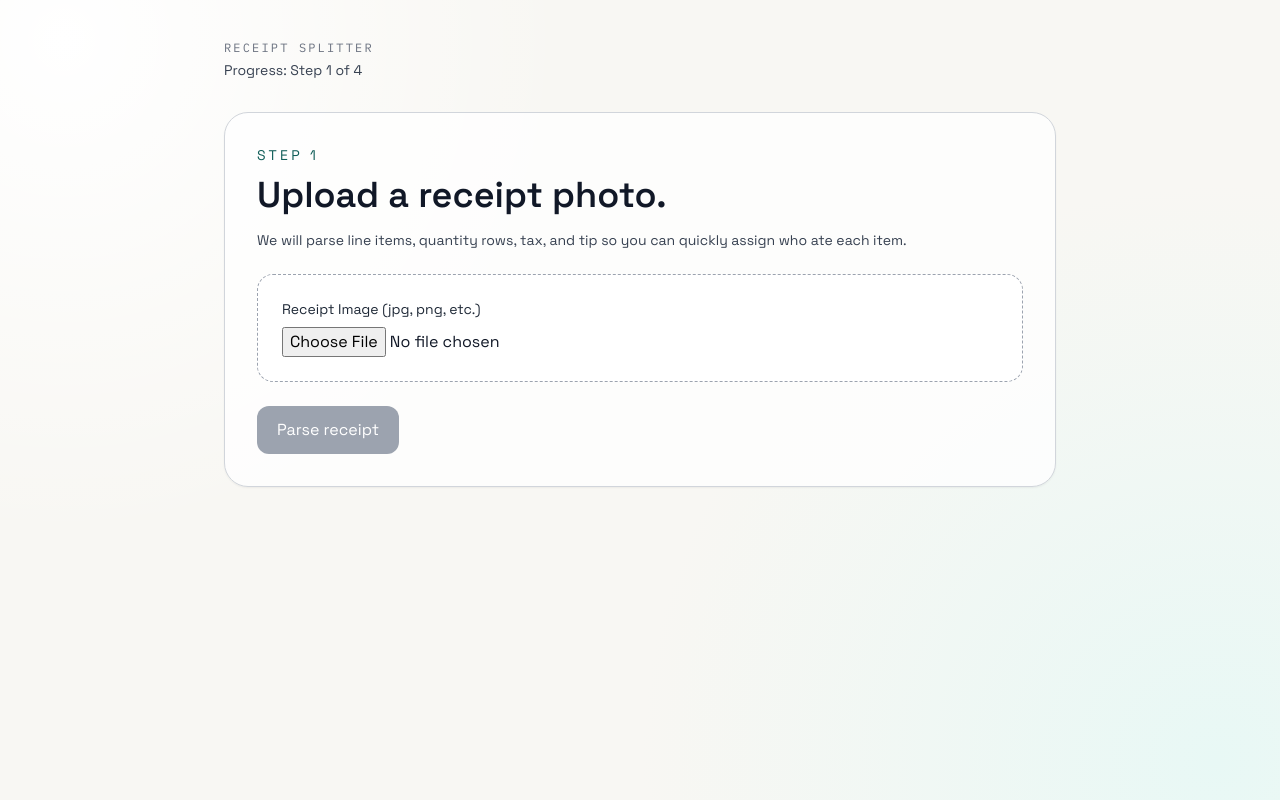
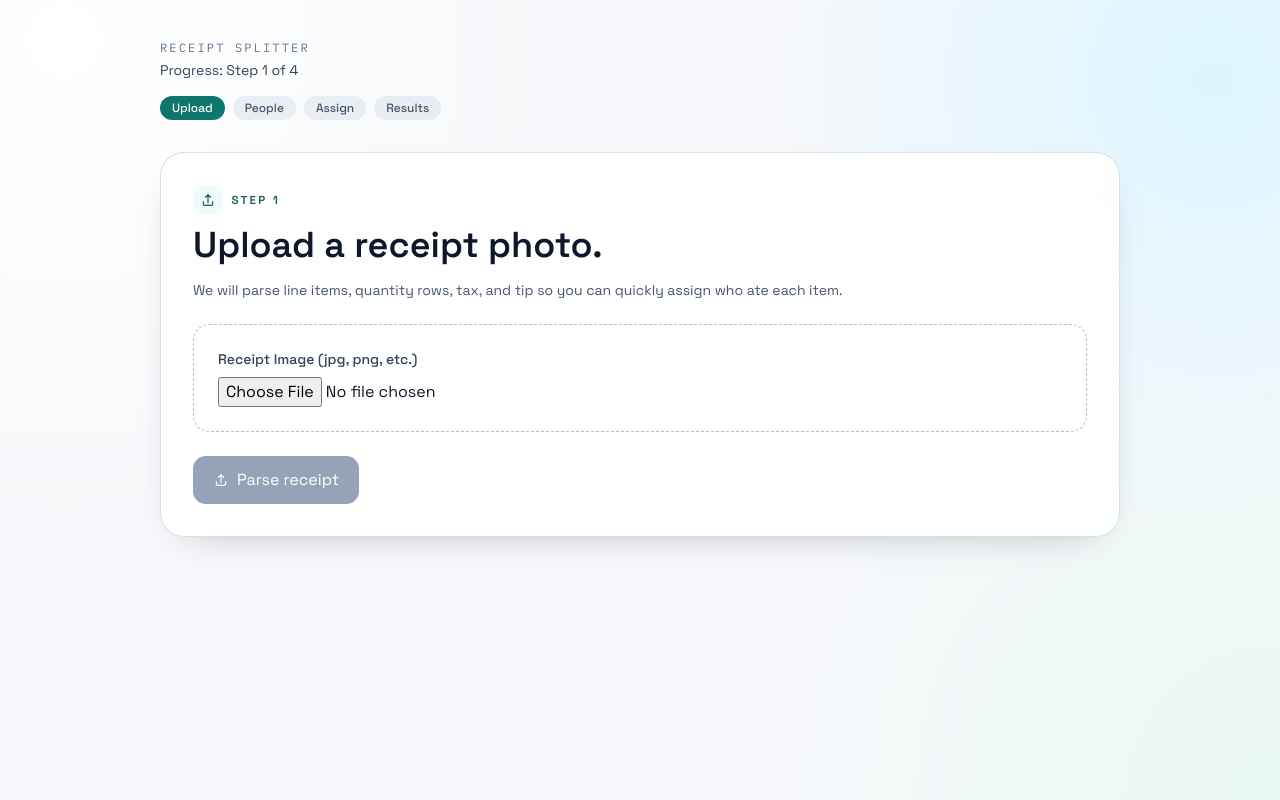
Before and after one commit to seanbelke/receipt-splitter, a Next.js app: page / in a window 1280 px wide. Built offline with nearby package versions, Linux system fonts and the light colour scheme.

Commit message:
Refresh UI styling and iconography

```diff
--- a/app/globals.css
+++ b/app/globals.css
@@ -3,12 +3,17 @@
 @tailwind utilities;
 
 :root {
-  --bg: #f8f7f3;
-  --ink: #111827;
-  --muted: #6b7280;
-  --line: #d4d4d4;
+  --bg: #f7f8fb;
+  --ink: #0f172a;
+  --muted: #64748b;
+  --line: #cfd8e3;
   --accent: #0f766e;
-  --accent-soft: #d7f2ef;
+  --accent-strong: #115e59;
+  --accent-soft: #d9f5f1;
+  --accent-wash: #f0fcf9;
+  --warm-soft: #fff3dc;
+  --warm-ink: #9a5400;
+  --shadow-soft: 0 14px 40px -28px rgba(15, 23, 42, 0.45);
   --danger: #b91c1c;
 }
 
@@ -20,7 +25,8 @@ body {
   margin: 0;
   background:
     radial-gradient(circle at 5% 5%, #ffffff, transparent 35%),
-    radial-gradient(circle at 95% 95%, #e8f8f5, transparent 40%),
+    radial-gradient(circle at 95% 10%, #dcf5ff, transparent 32%),
+    radial-gradient(circle at 100% 100%, #e9f8f4, transparent 35%),
     var(--bg);
   color: var(--ink);
   font-family: var(--font-heading), sans-serif;
@@ -34,3 +40,84 @@ input {
 .mono {
   font-family: var(--font-mono), monospace;
 }
+
+@layer components {
+  .surface-panel {
+    border: 1px solid rgba(148, 163, 184, 0.35);
+    background: linear-gradient(160deg, rgba(255, 255, 255, 0.98), rgba(255, 255, 255, 0.88));
+    box-shadow: var(--shadow-soft);
+    backdrop-filter: blur(8px);
+  }
+
+  .soft-card {
+    border: 1px solid rgba(148, 163, 184, 0.38);
+    background: linear-gradient(165deg, #ffffff, #f8fbff);
+    box-shadow: 0 8px 22px -20px rgba(15, 23, 42, 0.45);
+  }
+
+  .icon-badge {
+    display: inline-flex;
+    height: 1.9rem;
+    width: 1.9rem;
+    align-items: center;
+    justify-content: center;
+    border-radius: 0.7rem;
+    background: var(--accent-wash);
+    color: var(--accent-strong);
+  }
+
+  .step-kicker {
+    color: var(--accent-strong);
+    letter-spacing: 0.2em;
+    text-transform: uppercase;
+    font-size: 0.72rem;
+    font-weight: 600;
+  }
+
+  .primary-btn {
+    border-radius: 0.8rem;
+    background: linear-gradient(140deg, var(--accent), #0f766e);
+    color: #ffffff;
+    transition: transform 120ms ease, filter 120ms ease, box-shadow 120ms ease;
+    box-shadow: 0 10px 22px -18px rgba(13, 148, 136, 0.9);
+  }
+
+  .primary-btn:hover {
+    filter: brightness(1.04);
+    transform: translateY(-1px);
+  }
+
+  .primary-btn:disabled {
+    cursor: not-allowed;
+    transform: none;
+    filter: none;
+    box-shadow: none;
+    background: #94a3b8;
+  }
+
+  .secondary-btn {
+    border-radius: 0.7rem;
+    border: 1px solid rgba(148, 163, 184, 0.6);
+    background: rgba(255, 255, 255, 0.7);
+    color: #334155;
+    transition: background-color 120ms ease;
+  }
+
+  .secondary-btn:hover {
+    background: rgba(241, 245, 249, 0.8);
+  }
+
+  .input-field {
+    width: 100%;
+    border-radius: 0.65rem;
+    border: 1px solid rgba(148, 163, 184, 0.6);
+    background: rgba(255, 255, 255, 0.95);
+    padding: 0.55rem 0.75rem;
+  }
+
+  .input-field:focus {
+    outline: 2px solid rgba(15, 118, 110, 0.22);
+    outline-offset: 1px;
+    border-color: rgba(15, 118, 110, 0.7);
+  }
+}
--- a/app/page.tsx
+++ b/app/page.tsx
@@ -20,6 +20,42 @@ type AssignMode = "byItem" | "byPerson";
 
 function stepIndex(step: Step): number {
   return { upload: 1, people: 2, assign: 3, results: 4 }[step];
+}
+
+type IconProps = { className?: string };
+
+function UploadIcon({ className = "h-4 w-4" }: IconProps) {
+  return (
+    <svg viewBox="0 0 24 24" fill="none" stroke="currentColor" className={className}>
+      <path strokeWidth="1.8" strokeLinecap="round" strokeLinejoin="round" d="M12 16V4m0 0 4 4m-4-4-4 4M5 14.5v3A2.5 2.5 0 0 0 7.5 20h9a2.5 2.5 0 0 0 2.5-2.5v-3" />
+    </svg>
+  );
+}
+
+function UsersIcon({ className = "h-4 w-4" }: IconProps) {
+  return (
+    <svg viewBox="0 0 24 24" fill="none" stroke="currentColor" className={className}>
+      <path strokeWidth="1.8" strokeLinecap="round" strokeLinejoin="round" d="M16 19v-1a4 4 0 0 0-4-4H7a4 4 0 0 0-4 4v1m18 0v-1a4 4 0 0 0-3-3.87M9.5 7a3.5 3.5 0 1 0 0 7 3.5 3.5 0 0 0 0-7Zm8 1a3 3 0 0 1 0 6" />
+    </svg>
+  );
+}
+
+function AssignIcon({ className = "h-4 w-4" }: IconProps) {
+  return (
+    <svg viewBox="0 0 24 24" fill="none" stroke="currentColor" className={className}>
+      <path strokeWidth="1.8" strokeLinecap="round" strokeLinejoin="round" d="M15.5 8.5a3.5 3.5 0 1 1-7 0 3.5 3.5 0 0 1 7 0Z" />
+      <path strokeWidth="1.8" strokeLinecap="round" strokeLinejoin="round" d="M4.5 19v-1a4.5 4.5 0 0 1 4.5-4.5h4.5" />
+      <path strokeWidth="1.8" strokeLinecap="round" strokeLinejoin="round" d="m16.5 15.5 2 2 3.5-4" />
+    </svg>
+  );
+}
+
+function ResultIcon({ className = "h-4 w-4" }: IconProps) {
+  return (
+    <svg viewBox="0 0 24 24" fill="none" stroke="currentColor" className={className}>
+      <path strokeWidth="1.8" strokeLinecap="round" strokeLinejoin="round" d="M7 13h10M7 9h6m-6 8h8M5 4h14a1 1 0 0 1 1 1v14a1 1 0 0 1-1 1H5a1 1 0 0 1-1-1V5a1 1 0 0 1 1-1Z" />
+    </svg>
+  );
 }
 
 export default function HomePage() {
@@ -321,27 +357,30 @@ export default function HomePage() {
     return (
       <form onSubmit={parseReceipt} className="space-y-6">
         <div>
-          <p className="text-sm uppercase tracking-[0.24em] text-teal-800">
+          <p className="step-kicker flex items-center gap-2">
+            <span className="icon-badge">
+              <UploadIcon />
+            </span>
             Step 1
           </p>
           <h1 className="mt-2 text-4xl font-semibold leading-tight">
             Upload a receipt photo.
           </h1>
-          <p className="mt-3 text-sm text-gray-700">
+          <p className="mt-3 text-sm text-slate-600">
             We will parse line items, quantity rows, tax, and tip so you can
             quickly assign who ate each item.
           </p>
         </div>
 
-        <label className="block rounded-2xl border border-dashed border-gray-400 bg-white p-6">
-          <span className="mb-2 block text-sm text-gray-800">
+        <label className="block rounded-2xl border border-dashed border-slate-400/70 bg-white/90 p-6">
+          <span className="mb-2 block text-sm font-medium text-slate-700">
             Receipt Image (jpg, png, etc.)
           </span>
           <input type="file" accept="image/*" onChange={onFileChange} />
         </label>
 
         {file && (
-          <p className="mono text-sm text-gray-600">
+          <p className="mono rounded-lg bg-amber-50 px-3 py-2 text-sm text-amber-900">
             Selected: {file.name} ({Math.round(file.size / 1024)} KB)
           </p>
         )}
@@ -349,8 +388,9 @@ export default function HomePage() {
         <button
           type="submit"
           disabled={!file || isParsing}
-          className="rounded-xl bg-teal-700 px-5 py-3 text-white transition hover:bg-teal-800 disabled:cursor-not-allowed disabled:bg-gray-400"
+          className="primary-btn inline-flex items-center gap-2 px-5 py-3"
         >
+          <UploadIcon />
           {isParsing ? "Parsing receipt..." : "Parse receipt"}
         </button>
       </form>
@@ -365,7 +405,10 @@ export default function HomePage() {
     return (
       <div className="space-y-7">
         <div>
-          <p className="text-sm uppercase tracking-[0.24em] text-teal-800">
+          <p className="step-kicker flex items-center gap-2">
+            <span className="icon-badge">
+              <UsersIcon />
+            </span>
             Step 2
           </p>
           <h2 className="mt-2 text-3xl font-semibold">
@@ -373,18 +416,18 @@ export default function HomePage() {
           </h2>
         </div>
 
-        <div className="rounded-2xl border border-gray-300 bg-white p-5">
-          <p className="text-sm text-gray-700">
+        <div className="soft-card rounded-2xl p-5">
+          <p className="text-sm text-slate-700">
             Parsed {receipt.items.length} rows into {units.length} assignable
             units. Currency: {receipt.currency}.
           </p>
-          <div className="mt-3 space-y-1 text-sm text-gray-600">
+          <div className="mt-3 space-y-1 text-sm text-slate-600">
             <p>Subtotal: ${moneyFromCents(overallSubtotal)}</p>
             <p>Tax: ${moneyFromCents(taxCents)}</p>
             <p>Tip: ${moneyFromCents(tipCents)}</p>
           </div>
           <div className="mt-4 grid gap-3 sm:grid-cols-2">
-            <label className="text-sm">
+            <label className="text-sm font-medium text-slate-700">
               Tax ($)
               <input
                 type="number"
@@ -392,10 +435,10 @@ export default function HomePage() {
                 step="0.01"
                 defaultValue={moneyFromCents(taxCents)}
                 onChange={(e) => setTaxCents(toCents(e.target.value))}
-                className="mt-1 w-full rounded-lg border border-gray-300 px-3 py-2"
+                className="input-field mt-1"
               />
             </label>
-            <label className="text-sm">
+            <label className="text-sm font-medium text-slate-700">
               Tip ($)
               <input
                 type="number"
@@ -403,14 +446,14 @@ export default function HomePage() {
                 step="0.01"
                 defaultValue={moneyFromCents(tipCents)}
                 onChange={(e) => setTipCents(toCents(e.target.value))}
-                className="mt-1 w-full rounded-lg border border-gray-300 px-3 py-2"
+                className="input-field mt-1"
               />
             </label>
           </div>
         </div>
 
-        <div className="rounded-2xl border border-gray-300 bg-white p-5">
-          <p className="mb-3 text-sm text-gray-700">
+        <div className="soft-card rounded-2xl p-5">
+          <p className="mb-3 text-sm text-slate-700">
             People (names must be unique):
           </p>
           <div className="flex flex-wrap gap-2">
@@ -418,13 +461,13 @@ export default function HomePage() {
               <button
                 key={person}
                 onClick={() => removePerson(person)}
-                className="rounded-full bg-teal-50 px-3 py-1 text-sm text-teal-900 hover:bg-red-50 hover:text-red-900"
+                className="rounded-full bg-teal-50 px-3 py-1 text-sm text-teal-900 transition hover:bg-rose-50 hover:text-rose-900"
               >
                 {person} ×
               </button>
             ))}
             {people.length === 0 && (
-              <p className="text-sm text-gray-500">No people added yet.</p>
+              <p className="text-sm text-slate-500">No people added yet.</p>
             )}
           </div>
 
@@ -437,12 +480,13 @@ export default function HomePage() {
               value={newPerson}
               onChange={(e) => setNewPerson(e.target.value)}
               placeholder="Add a name"
-              className="flex-1 rounded-lg border border-gray-300 px-3 py-2"
+              className="input-field flex-1"
             />
             <button
               type="submit"
-              className="rounded-lg border border-teal-700 px-4 py-2 text-teal-800 hover:bg-teal-50"
+              className="secondary-btn inline-flex items-center gap-2 px-4 py-2"
             >
+              <UsersIcon />
               Add person
             </button>
           </form>
@@ -451,8 +495,9 @@ export default function HomePage() {
         <button
           onClick={() => setStep("assign")}
           disabled={people.length === 0}
-          className="rounded-xl bg-teal-700 px-5 py-3 text-white transition hover:bg-teal-800 disabled:cursor-not-allowed disabled:bg-gray-400"
+          className="primary-btn inline-flex items-center gap-2 px-5 py-3"
         >
+          <AssignIcon />
           Start assigning items
         </button>
       </div>
@@ -463,16 +508,19 @@ export default function HomePage() {
     if (people.length === 0) {
       return (
         <div className="space-y-4">
-          <p className="text-sm uppercase tracking-[0.24em] text-teal-800">
+          <p className="step-kicker flex items-center gap-2">
+            <span className="icon-badge">
+              <AssignIcon />
+            </span>
             Step 3
           </p>
           <h2 className="text-3xl font-semibold">Assign each item.</h2>
-          <p className="text-sm text-gray-700">
+          <p className="text-sm text-slate-700">
             Add at least one person before assigning items.
           </p>
           <button
             onClick={() => setStep("people")}
-            className="rounded-lg border border-gray-400 px-4 py-2"
+            className="secondary-btn px-4 py-2"
           >
             Back to people
           </button>
@@ -514,26 +562,29 @@ export default function HomePage() {
     return (
       <div className="space-y-7">
         <div>
-          <p className="text-sm uppercase tracking-[0.24em] text-teal-800">
+          <p className="step-kicker flex items-center gap-2">
+            <span className="icon-badge">
+              <AssignIcon />
+            </span>
             Step 3
           </p>
           <h2 className="mt-2 text-3xl font-semibold">Assign each item.</h2>
-          <p className="mt-2 text-sm text-gray-700">
+          <p className="mt-2 text-sm text-slate-700">
             {assignMode === "byItem"
               ? `Item ${currentUnitIndex + 1} of ${units.length}`
               : `Person ${currentPersonIndex + 1} of ${people.length}`}
           </p>
         </div>
 
-        <div className="rounded-2xl border border-gray-300 bg-white p-4">
-          <p className="text-sm text-gray-600">Assignment mode</p>
+        <div className="soft-card rounded-2xl p-4">
+          <p className="text-sm text-slate-600">Assignment mode</p>
           <div className="mt-3 flex flex-wrap gap-2">
             <button
               onClick={() => setAssignMode("byItem")}
               className={`rounded-lg px-4 py-2 text-sm transition ${
                 assignMode === "byItem"
-                  ? "bg-teal-700 text-white"
-                  : "bg-gray-100 text-gray-800 hover:bg-gray-200"
+                  ? "bg-teal-700 text-white shadow-sm"
+                  : "bg-slate-100 text-slate-800 hover:bg-slate-200"
               }`}
             >
               View each item
@@ -542,8 +593,8 @@ export default function HomePage() {
               onClick={() => setAssignMode("byPerson")}
               className={`rounded-lg px-4 py-2 text-sm transition ${
                 assignMode === "byPerson"
-                  ? "bg-teal-700 text-white"
-                  : "bg-gray-100 text-gray-800 hover:bg-gray-200"
+                  ? "bg-teal-700 text-white shadow-sm"
+                  : "bg-slate-100 text-slate-800 hover:bg-slate-200"
               }`}
             >
               View each person
@@ -553,14 +604,14 @@ export default function HomePage() {
 
         <div className="grid gap-4 lg:grid-cols-[15rem_1fr] lg:items-start">
           <aside
-            className="rounded-2xl border border-gray-300 bg-white p-3 lg:flex lg:min-h-[32rem] lg:flex-col"
+            className="soft-card rounded-2xl p-3 lg:flex lg:min-h-[32rem] lg:flex-col"
             style={
               assignPanelHeight
                 ? { maxHeight: `${assignPanelHeight}px` }
                 : undefined
             }
           >
-            <p className="px-2 pb-2 text-xs uppercase tracking-[0.16em] text-gray-500">
+            <p className="px-2 pb-2 text-xs uppercase tracking-[0.16em] text-slate-500">
               {isByItem ? "Jump to item" : "Jump to person"}
             </p>
             <div className="flex gap-2 overflow-x-auto pb-1 lg:flex-1 lg:min-h-0 lg:flex-col lg:overflow-y-auto lg:overflow-x-visible">
@@ -571,13 +622,13 @@ export default function HomePage() {
                   className={`min-w-44 rounded-xl px-3 py-2 text-left text-sm transition lg:min-w-0 ${
                     entry.isActive
                       ? "bg-teal-700 text-white"
-                      : "bg-gray-100 text-gray-800 hover:bg-gray-200"
+                      : "bg-slate-100 text-slate-800 hover:bg-slate-200"
                   }`}
                 >
                   <p className="truncate font-medium">{entry.title}</p>
                   <div
                     className={`mt-1 flex items-center justify-between text-xs ${
-                      entry.isActive ? "text-teal-50" : "text-gray-600"
+                      entry.isActive ? "text-teal-50" : "text-slate-600"
                     }`}
                   >
                     <span className="truncate">{entry.subtitle}</span>
@@ -591,9 +642,9 @@ export default function HomePage() {
           {isByItem ? (
             <div
               ref={assignContentPanelRef}
-              className="rounded-2xl border border-gray-300 bg-white p-6 lg:min-h-[32rem] lg:self-start"
+              className="soft-card rounded-2xl p-6 lg:min-h-[32rem] lg:self-start"
             >
-              <p className="text-sm text-gray-500">Current item</p>
+              <p className="text-sm text-slate-500">Current item</p>
               <h3 className="mt-1 text-2xl font-semibold">
                 {currentUnit.label}
               </h3>
@@ -611,7 +662,7 @@ export default function HomePage() {
                       className={`rounded-full px-4 py-2 text-sm transition ${
                         selected
                           ? "bg-teal-700 text-white"
-                          : "bg-gray-100 text-gray-800 hover:bg-gray-200"
+                          : "bg-slate-100 text-slate-800 hover:bg-slate-200"
                       }`}
                     >
                       {person}
@@ -623,17 +674,17 @@ export default function HomePage() {
               <div className="mt-4 flex flex-wrap gap-2">
                 <button
                   onClick={selectAllForCurrentUnit}
-                  className="rounded-lg border border-teal-700 px-3 py-2 text-sm text-teal-900"
+                  className="secondary-btn px-3 py-2 text-sm text-teal-900"
                 >
                   Select all
                 </button>
                 <button
                   onClick={clearForCurrentUnit}
-                  className="rounded-lg border border-gray-400 px-3 py-2 text-sm text-gray-700"
+                  className="secondary-btn px-3 py-2 text-sm text-slate-700"
                 >
                   Clear
                 </button>
-                <p className="self-center text-sm text-gray-600">
+                <p className="self-center text-sm text-slate-600">
                   Selected: {selectedCount}
                 </p>
               </div>
@@ -641,11 +692,11 @@ export default function HomePage() {
           ) : (
             <div
               ref={assignContentPanelRef}
-              className="rounded-2xl border border-gray-300 bg-white p-6 lg:min-h-[32rem] lg:self-start"
+              className="soft-card rounded-2xl p-6 lg:min-h-[32rem] lg:self-start"
             >
-              <p className="text-sm text-gray-500">Current person</p>
+              <p className="text-sm text-slate-500">Current person</p>
               <h3 className="mt-1 text-2xl font-semibold">{currentPerson}</h3>
-              <p className="mt-1 text-sm text-gray-700">
+              <p className="mt-1 text-sm text-slate-700">
                 Select every item this person is sharing. Selected items:{" "}
                 {selectedItemCountForCurrentPerson}
               </p>
@@ -662,7 +713,7 @@ export default function HomePage() {
                       className={`flex items-center justify-between rounded-xl px-4 py-3 text-left text-sm transition ${
                         selected
                           ? "bg-teal-700 text-white"
-                          : "bg-gray-100 text-gray-800 hover:bg-gray-200"
+                          : "bg-slate-100 text-slate-800 hover:bg-slate-200"
                       }`}
                     >
                       <span>{unit.label}</span>
@@ -677,13 +728,13 @@ export default function HomePage() {
               <div className="mt-4 flex flex-wrap gap-2">
                 <button
                   onClick={selectAllItemsForCurrentPerson}
-                  className="rounded-lg border border-teal-700 px-3 py-2 text-sm text-teal-900"
+                  className="secondary-btn px-3 py-2 text-sm text-teal-900"
                 >
                   Select all items
                 </button>
                 <button
                   onClick={clearAllItemsForCurrentPerson}
-                  className="rounded-lg border border-gray-400 px-3 py-2 text-sm text-gray-700"
+                  className="secondary-btn px-3 py-2 text-sm text-slate-700"
                 >
                   Clear all items
                 </button>
@@ -704,7 +755,7 @@ export default function HomePage() {
                 ? currentUnitIndex === 0
                 : currentPersonIndex === 0
             }
-            className="rounded-lg border border-gray-400 px-4 py-2 disabled:cursor-not-allowed disabled:opacity-40"
+            className="secondary-btn px-4 py-2 disabled:cursor-not-allowed disabled:opacity-40"
           >
             Previous
           </button>
@@ -719,15 +770,16 @@ export default function HomePage() {
                 ? currentUnitIndex === units.length - 1
                 : currentPersonIndex === people.length - 1
             }
-            className="rounded-lg border border-gray-400 px-4 py-2 disabled:cursor-not-allowed disabled:opacity-40"
+            className="secondary-btn px-4 py-2 disabled:cursor-not-allowed disabled:opacity-40"
           >
             Next
           </button>
           <button
             onClick={() => setStep("results")}
             disabled={!allItemsAssigned}
-            className="rounded-lg bg-teal-700 px-4 py-2 text-white disabled:cursor-not-allowed disabled:bg-gray-400"
+            className="primary-btn inline-flex items-center gap-2 px-4 py-2"
           >
+            <ResultIcon />
             See results
           </button>
         </div>
@@ -741,23 +793,26 @@ export default function HomePage() {
     return (
       <div className="space-y-7">
         <div>
-          <p className="text-sm uppercase tracking-[0.24em] text-teal-800">
+          <p className="step-kicker flex items-center gap-2">
+            <span className="icon-badge">
+              <ResultIcon />
+            </span>
             Step 4
           </p>
           <h2 className="mt-2 text-3xl font-semibold">Final split.</h2>
         </div>
 
-        <div className="rounded-2xl border border-gray-300 bg-white p-5">
-          <p className="mono text-sm text-gray-700">
+        <div className="soft-card rounded-2xl p-5">
+          <p className="mono text-sm text-slate-700">
             Receipt total: ${moneyFromCents(overallTotal)}
           </p>
-          <p className="mono text-sm text-gray-700">
+          <p className="mono text-sm text-slate-700">
             Subtotal: ${moneyFromCents(overallSubtotal)}
           </p>
-          <p className="mono text-sm text-gray-700">
+          <p className="mono text-sm text-slate-700">
             Tax: ${moneyFromCents(taxCents)}
           </p>
-          <p className="mono text-sm text-gray-700">
+          <p className="mono text-sm text-slate-700">
             Tip: ${moneyFromCents(tipCents)}
           </p>
         </div>
@@ -766,7 +821,7 @@ export default function HomePage() {
           {totals.map((person) => (
             <div
               key={person.name}
-              className="rounded-2xl border border-gray-300 bg-white p-5"
+              className="soft-card rounded-2xl p-5"
             >
               <h3 className="text-xl font-semibold">{person.name}</h3>
               <p className="mono mt-2 text-sm">
@@ -787,7 +842,7 @@ export default function HomePage() {
 
         <button
           onClick={() => setStep("assign")}
-          className="rounded-lg border border-gray-400 px-4 py-2"
+          className="secondary-btn px-4 py-2"
         >
           Back to assignment
         </button>
@@ -796,19 +851,41 @@ export default function HomePage() {
   }
 
   return (
-    <main className="mx-auto min-h-screen w-full max-w-4xl px-4 py-10 sm:px-6 lg:px-8">
+    <main className="mx-auto min-h-screen w-full max-w-5xl px-4 py-10 sm:px-6 lg:px-8">
       <div className="mb-8">
-        <p className="mono text-xs uppercase tracking-[0.18em] text-gray-500">
+        <p className="mono text-xs uppercase tracking-[0.18em] text-slate-500">
           Receipt Splitter
         </p>
-        <p className="mt-1 text-sm text-gray-700">
+        <p className="mt-1 text-sm text-slate-700">
           Progress: Step {stepIndex(step)} of 4
         </p>
+        <div className="mt-4 flex flex-wrap gap-2">
+          {(["upload", "people", "assign", "results"] as Step[]).map(
+            (stepName) => {
+              const isCurrent = stepName === step;
+              const isDone = stepIndex(stepName) < stepIndex(step);
+              return (
+                <div
+                  key={stepName}
+                  className={`rounded-full px-3 py-1 text-xs font-medium capitalize ${
+                    isCurrent
+                      ? "bg-teal-700 text-white"
+                      : isDone
+                        ? "bg-teal-100 text-teal-900"
+                        : "bg-slate-200/70 text-slate-600"
+                  }`}
+                >
+                  {stepName}
+                </div>
+              );
+            },
+          )}
+        </div>
       </div>
 
-      <section className="rounded-3xl border border-gray-300 bg-white/80 p-6 shadow-sm sm:p-8">
+      <section className="surface-panel rounded-3xl p-6 sm:p-8">
         {error && (
-          <p className="mb-4 rounded-lg bg-red-50 px-4 py-3 text-sm text-red-800">
+          <p className="mb-4 rounded-lg border border-red-200 bg-red-50 px-4 py-3 text-sm text-red-800">
             {error}
           </p>
         )}
```
